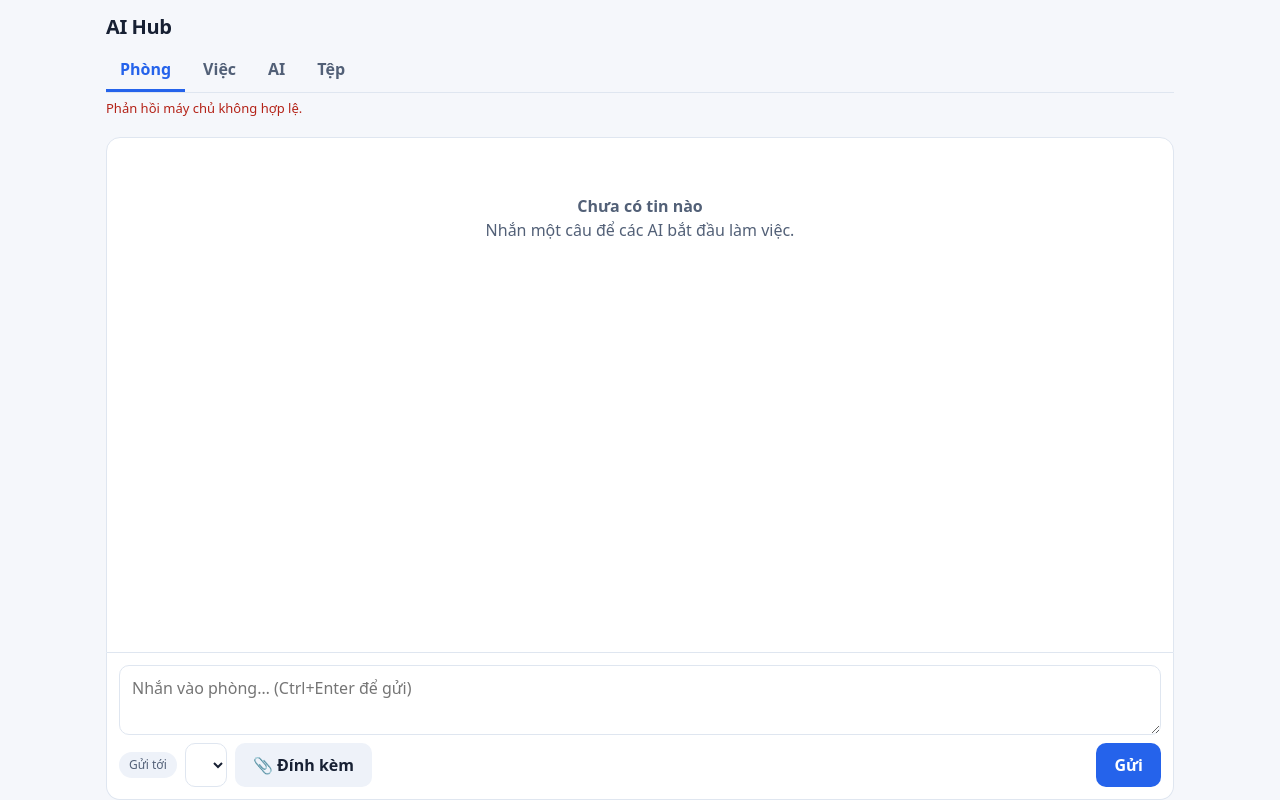
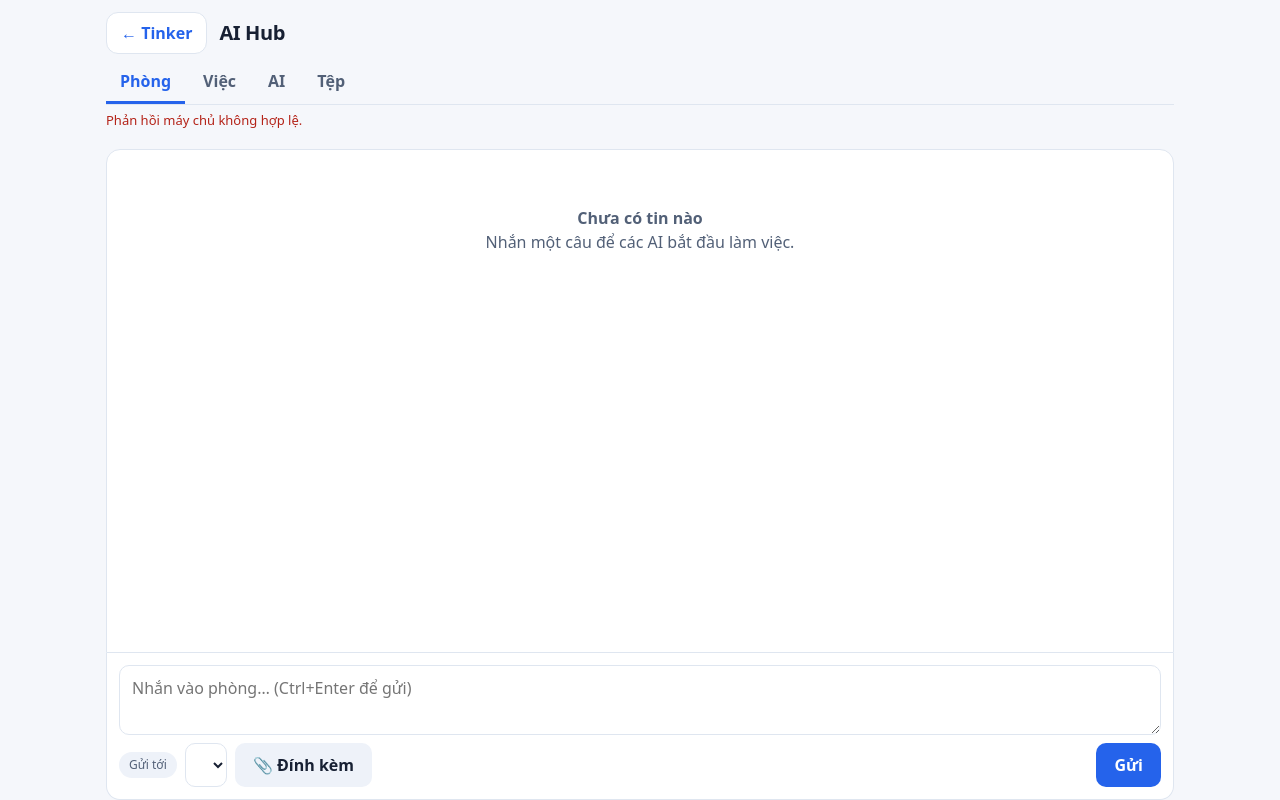
Before and after one commit to thekingsw/Aihub, a plain HTML site: page hub.html in a window 1280 px wide. Drawn offline with Linux system fonts and the light colour scheme; no server answers.

Commit message:
Add back-to-TinkerApp button to /hub header

```diff
--- a/hub.html
+++ b/hub.html
@@ -18,6 +18,7 @@ button{touch-action:manipulation;cursor:pointer}
 .shell{max-width:1100px;margin:auto;height:100dvh;display:flex;flex-direction:column;padding:env(safe-area-inset-top) 16px env(safe-area-inset-bottom)}
 header{display:flex;align-items:center;gap:12px;padding:12px 0 6px;flex-wrap:wrap}
 h1{font-size:20px;margin:0;letter-spacing:-.02em}
+.tinker-return{display:inline-flex;align-items:center;text-decoration:none;color:var(--accent);background:var(--card);border:1px solid var(--line);border-radius:12px;padding:8px 14px;white-space:nowrap;font-weight:600}
 .agents{display:flex;gap:6px;flex-wrap:wrap;flex:1}
 .chip{display:inline-flex;align-items:center;gap:6px;background:var(--chip);border-radius:999px;padding:2px 10px;font-size:12px;min-height:26px;color:var(--mute);border:0}
 .dot{width:8px;height:8px;border-radius:50%;background:var(--person,#9aa5b8);flex:none}
@@ -106,12 +107,13 @@ pre.plain{white-space:pre-wrap;overflow-wrap:anywhere;background:var(--chip);bor
 .thumb{display:block;max-width:100%;max-height:220px;border-radius:8px;border:1px solid var(--line);margin-top:6px}
 input[type=file]{display:none}
 .derr{color:var(--bad);font-size:13px;margin:0}.derr:empty{display:none}
-@media (max-width:560px){.dlg .two{grid-template-columns:1fr}.shell{padding-left:10px;padding-right:10px}}
+@media (max-width:560px){.dlg .two{grid-template-columns:1fr}.shell{padding-left:10px;padding-right:10px}.tinker-return{padding:8px 10px;font-size:13px}}
 </style>
 </head>
 <body>
 <div class="shell">
   <header>
+    <a id="tinker-return" class="tinker-return" href="https://ubuntudev.tail8afec3.ts.net/#/dashboard">← Tinker</a>
     <h1>AI Hub</h1>
     <div class="agents" id="agentchips" aria-label="Các AI trong phòng"></div>
   </header>
@@ -175,6 +177,7 @@ input[type=file]{display:none}
 <script>
 'use strict';
 const prefix = location.pathname.startsWith('/apps/ai-hub') ? '/apps/ai-hub' : '';
+if (prefix) document.getElementById('tinker-return').href = '/#/dashboard';
 const $ = (sel) => document.querySelector(sel);
 const S = {agents: [], tasks: [], messages: [], lastId: 0, thread: null, tab: 'room', unseen: 0, authed: true, limits: {}, legacy: {rows: [], exists: false}, files: null};
 const FILE_ID = /^[0-9a-f]{32}$/;
```
